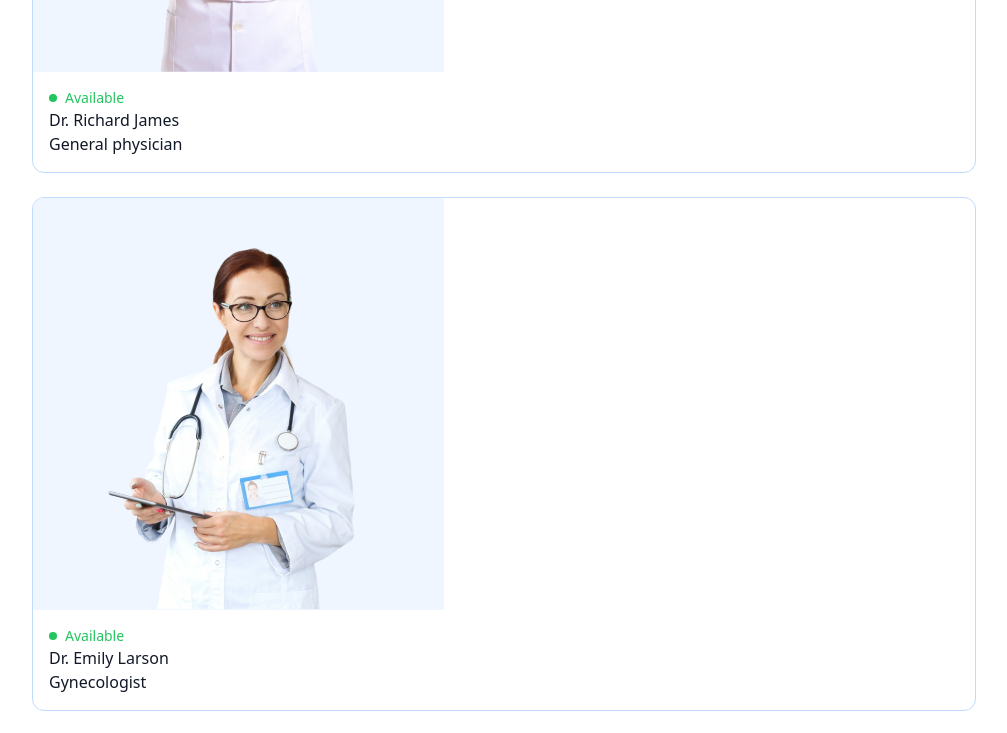
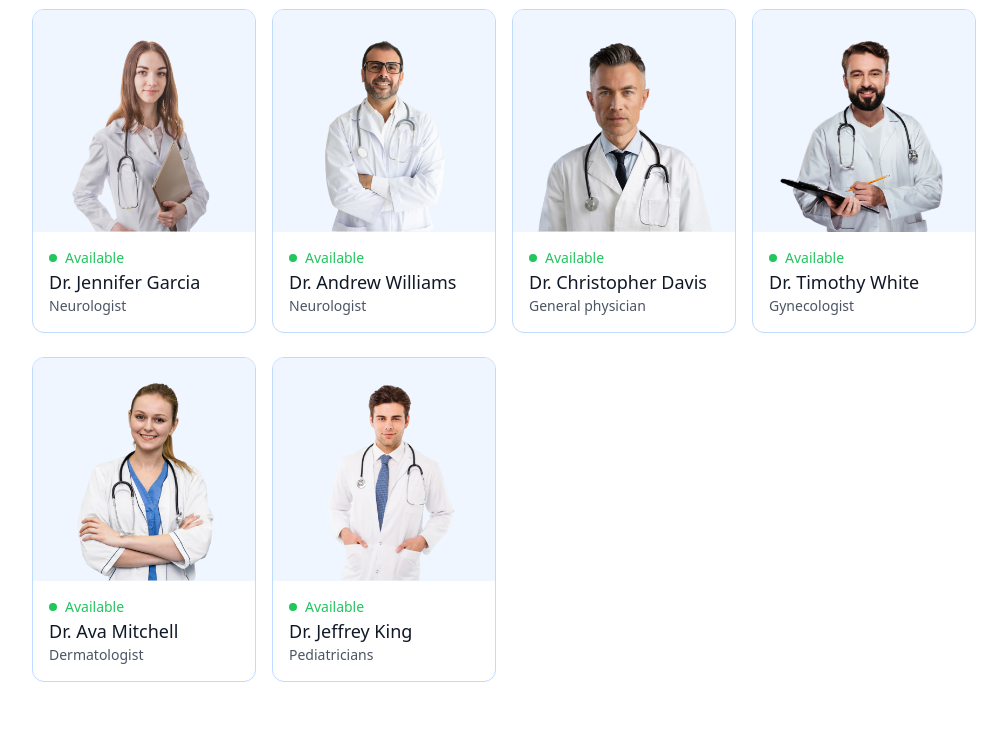
Before and after one commit to tipizzo/appointment-booking, a React app in the folder frontend/: page / in a window 1280 px wide. Shown: the part 1600-2333 px from the top of the page, without its empty margins (136-1143 px from the left). Built offline with nearby package versions, Linux system fonts and the light colour scheme; the HTML template or start-up script is replaced by a standard one.

Commit message:
Finalizing the top doctors component

```diff
--- a/frontend/src/components/TopDoctors.jsx
+++ b/frontend/src/components/TopDoctors.jsx
@@ -1,26 +1,30 @@
 import React from 'react'
 import { doctors } from '../assets/assets'
+import { useNavigate } from 'react-router-dom'
 
 const TopDoctors = () => {
+
+    const navigate = useNavigate()
+
   return (
     <div className='flex flex-col items-center gap-4 my-16 text-gray-900 md:mx-10'>
       <h1 className='text-3xl font-medium'>Top Doctors to Book</h1>
       <p className='sm:w-1/3 text-center text-sm'>Simply browse through our extensive list of trusted doctors.</p>
       <div className='w-full grid grid-cols-auto gap-4 pt-5 gap-y-6 px-3 sm:px-0'>
         {doctors.slice(0, 10).map((item, index) => (
-            <div className='border border-blue-200 rounded-xl overflow-hidden cursor-pointer hover:translate-y-[-10px] transition-all duration-500' key={index}>
+            <div onClick={()=>navigate(`/appointment/${item._id}`)} className='border border-blue-200 rounded-xl overflow-hidden cursor-pointer hover:translate-y-[-10px] transition-all duration-500' key={index}>
                 <img className='bg-blue-50' src={item.image} alt='' />
                 <div className='p-4'>
                     <div className='flex items-center gap-2 text-sm text-center text-green-500'>
                         <p className='w-2 h-2 bg-green-500 rounded-full'></p><p>Available</p>
                     </div>
-                    <p>{item.name}</p>
-                    <p>{item.speciality}</p>
+                    <p className='text-gray-900 text-lg font-medium'>{item.name}</p>
+                    <p className='text-gray-600 text-sm'>{item.speciality}</p>
                 </div>
             </div>
         ))}
       </div>
-      <button>More</button>
+      <button className='bg-blue-50 text-gray-600 px-12 py-3 rounded-full mt-10'>More</button>
     </div>
   )
 }
--- a/frontend/tailwind.config.js
+++ b/frontend/tailwind.config.js
@@ -8,6 +8,9 @@
     extend: {
       colors: {
         'primary': "#5f6FFF"
+      },
+      gridTemplateColumns: {
+        'auto': 'repeat(auto-fill, minmax(200px, 1fr))'
       }
     },
   },
```
